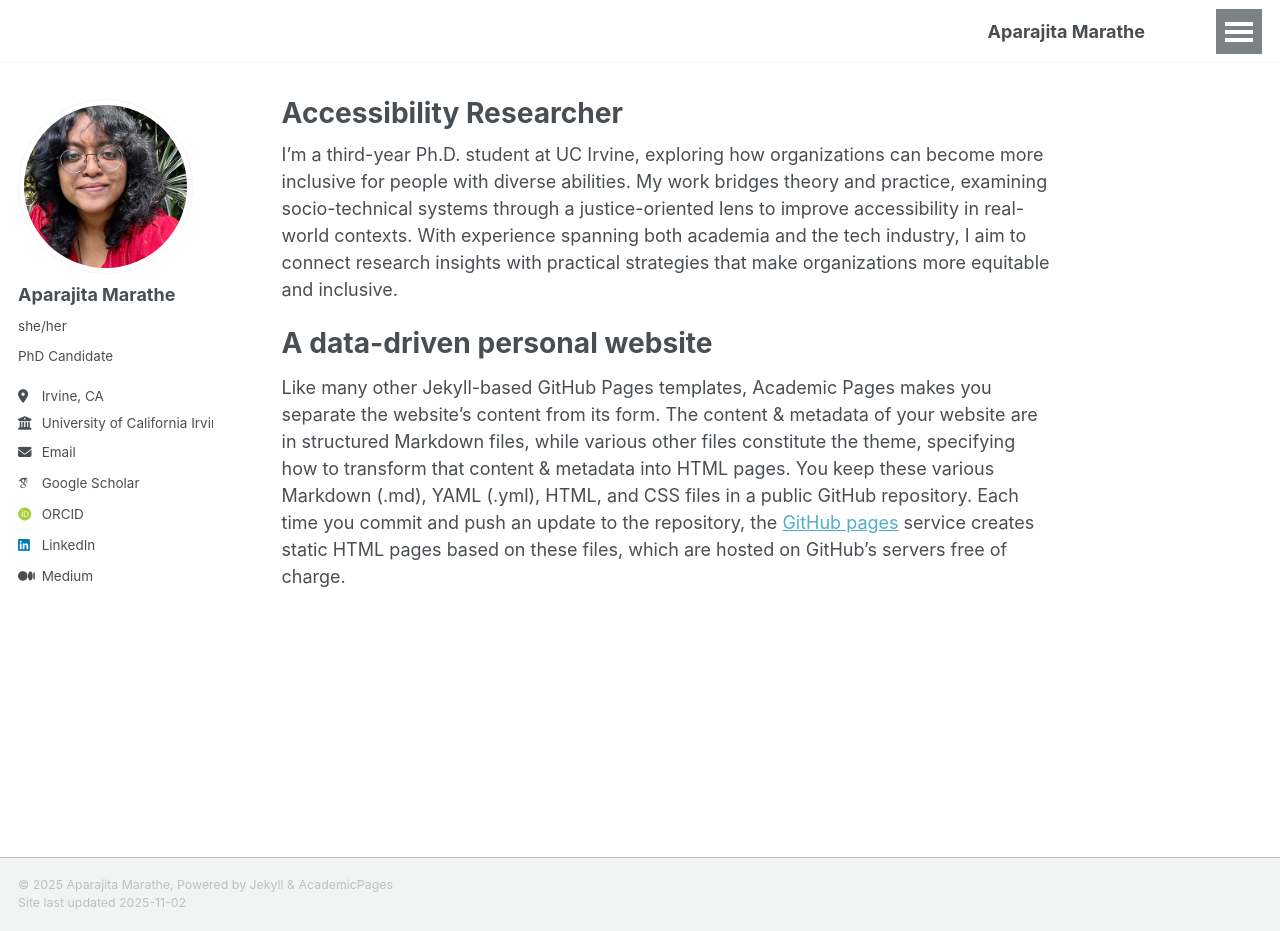
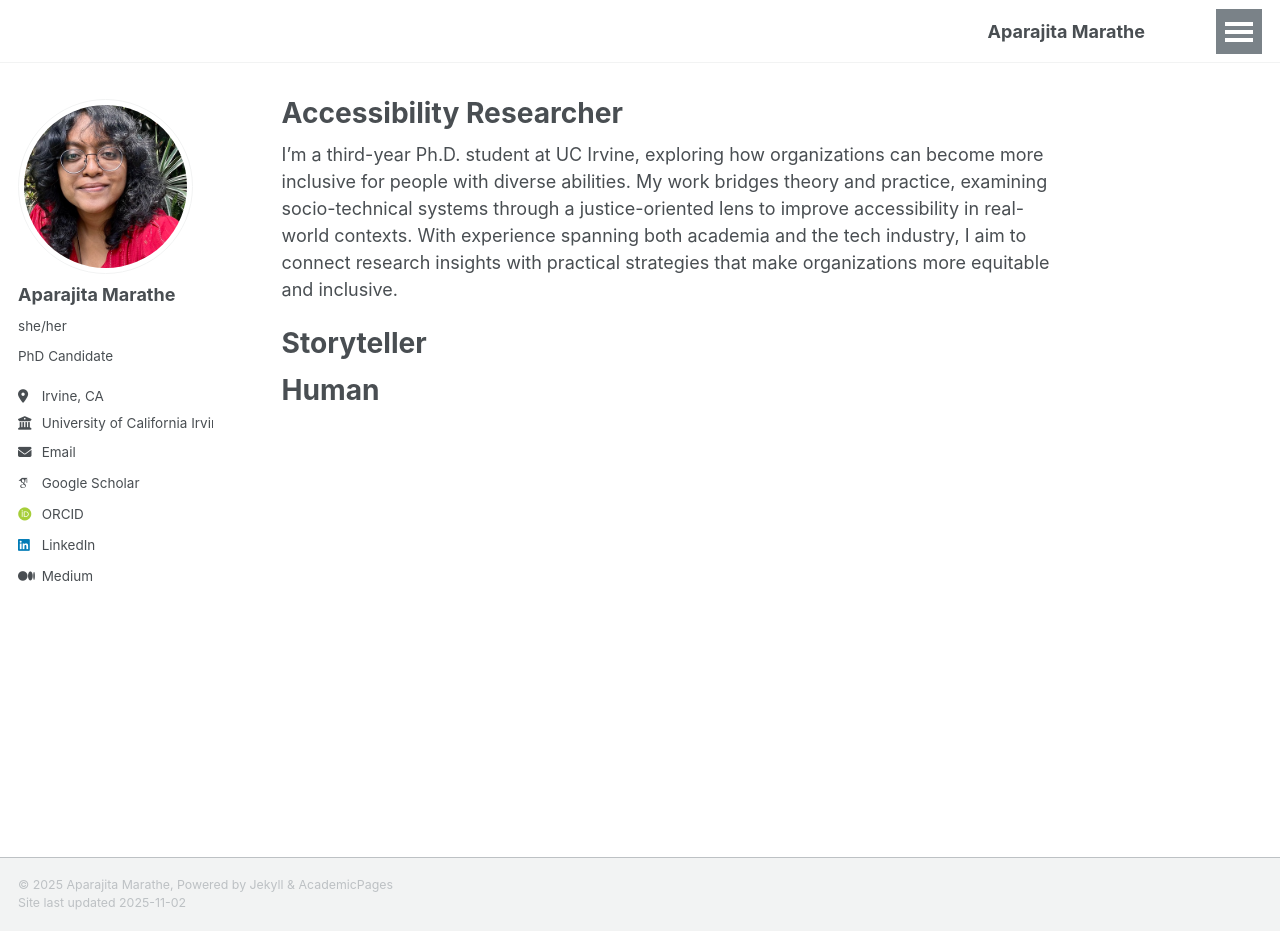
Before and after one commit to aparajitamarathe/aparajitamarathe.github.io, a Jekyll site: the page built from _pages/about.md, in a window 1280 px wide and 931 px high. Built offline with Jekyll 4.4.1, drawn with Linux system fonts in a browser that asks for light colours; some web fonts are replaced.

Commit message:
Update about.md

```diff
--- a/_pages/about.md
+++ b/_pages/about.md
@@ -9,6 +9,9 @@ redirect_from:
 
 I’m a third-year Ph.D. student at UC Irvine, exploring how organizations can become more inclusive for people with diverse abilities. My work bridges theory and practice, examining socio-technical systems through a justice-oriented lens to improve accessibility in real-world contexts. With experience spanning both academia and the tech industry, I aim to connect research insights with practical strategies that make organizations more equitable and inclusive.
 
-A data-driven personal website
+Storyteller
 ======
-Like many other Jekyll-based GitHub Pages templates, Academic Pages makes you separate the website's content from its form. The content & metadata of your website are in structured Markdown files, while various other files constitute the theme, specifying how to transform that content & metadata into HTML pages. You keep these various Markdown (.md), YAML (.yml), HTML, and CSS files in a public GitHub repository. Each time you commit and push an update to the repository, the [GitHub pages](https://pages.github.com/) service creates static HTML pages based on these files, which are hosted on GitHub's servers free of charge.
+
+
+Human
+======
```
